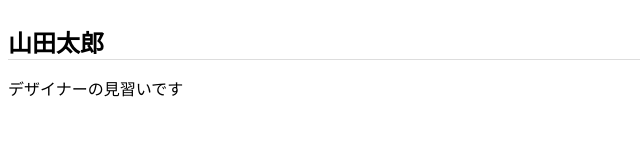
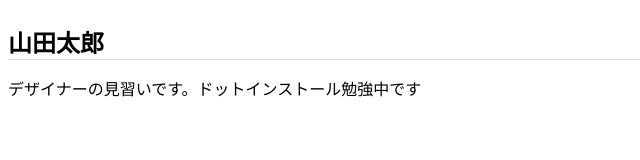
Before and after one commit to yamakou64/dotinstall.github.io, a plain HTML site: page index.html in a window 1280 px wide. Shown: the whole page, without its empty margins (0-640 px from the left). Drawn offline with Linux system fonts and the light colour scheme.

Commit message:
Add files via upload

```diff
--- a/index.html
+++ b/index.html
@@ -7,6 +7,6 @@
 </head>
 <body>
   <h1>山田太郎</h1>
-  <p>デザイナーの見習いです</p>
+  <p>デザイナーの見習いです。ドットインストール勉強中です</p>
 </body>
 </html>
```
